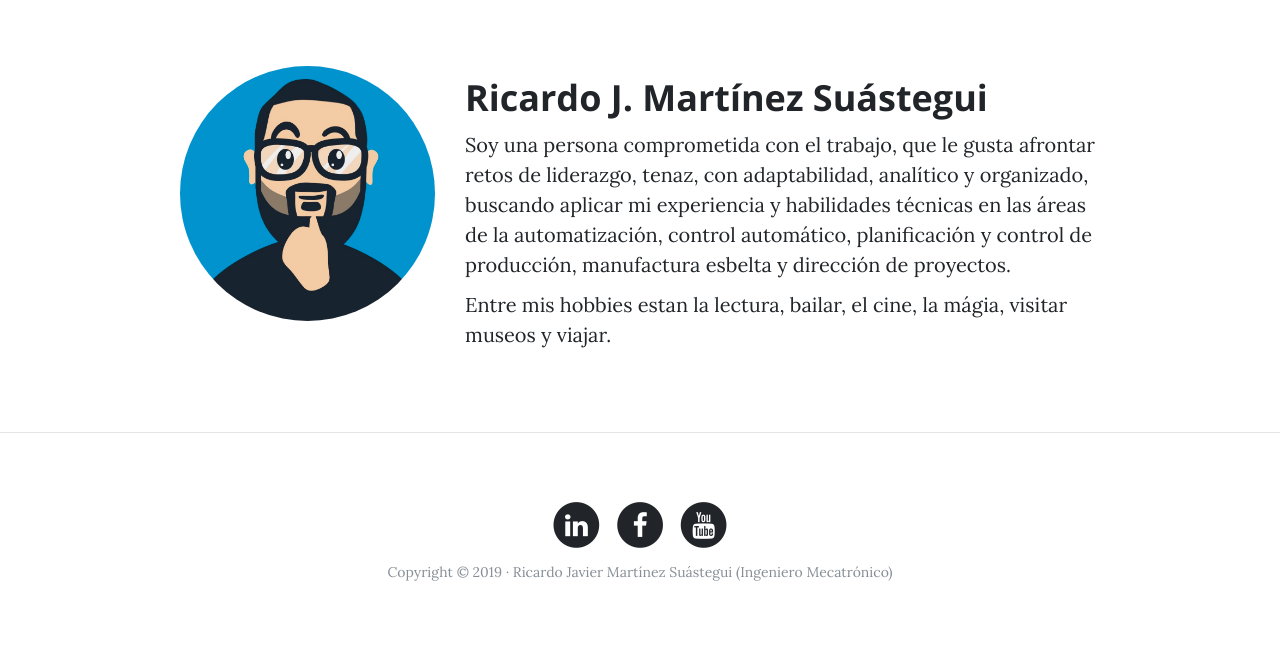
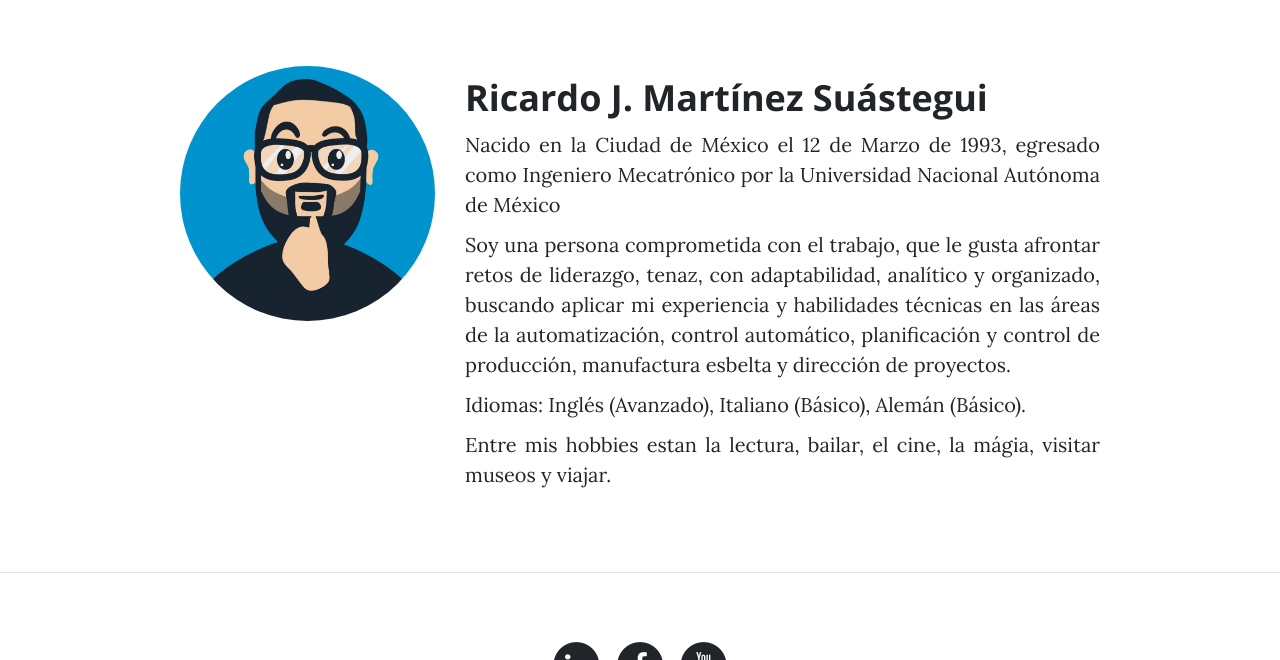
Before and after one commit to drachenjager/web-personal-1, a Django app: page /about-me/ in a window 1280 px wide. Shown: the part 536-1196 px from the top of the page. Before the commit the page ends 1117 px from the top, so only its background shows below. Run offline with Django 3.2, Linux system fonts and the light colour scheme; some libraries are stand-ins or nearby versions.

Commit message:
Update about.html

```diff
--- a/webpersonal/core/templates/core/about.html
+++ b/webpersonal/core/templates/core/about.html
@@ -17,12 +17,12 @@
         </div>
         <div class="col-lg-7 col-md-8">
           <h2 class="section-heading">Ricardo J. Martínez Suástegui</h2>
-          <p ALIGN="justify>Nacido en la Ciudad de México el 12 de Marzo de 1993, egresado como Ingeniero Mecatrónico por la Universidad Nacional Autónoma de México</p>
-          <p ALIGN="justify>Soy una persona comprometida con el trabajo, que le gusta afrontar retos de liderazgo, tenaz, con adaptabilidad, analítico y organizado, buscando
+          <p ALIGN="justify">Nacido en la Ciudad de México el 12 de Marzo de 1993, egresado como Ingeniero Mecatrónico por la Universidad Nacional Autónoma de México</p>
+          <p ALIGN="justify">Soy una persona comprometida con el trabajo, que le gusta afrontar retos de liderazgo, tenaz, con adaptabilidad, analítico y organizado, buscando
              aplicar mi experiencia  y habilidades técnicas en las áreas de la automatización,
              control automático, planificación y control de producción, manufactura esbelta y dirección de proyectos.</p>
-           <p ALIGN="justify>Idiomas: Inglés (Avanzado), Italiano (Básico), Alemán (Básico).</p>
-           <p ALIGN="justify>Entre mis hobbies estan la lectura, bailar, el cine, la mágia, visitar museos y viajar.</p>
+           <p ALIGN="justify">Idiomas: Inglés (Avanzado), Italiano (Básico), Alemán (Básico).</p>
+           <p ALIGN="justify">Entre mis hobbies estan la lectura, bailar, el cine, la mágia, visitar museos y viajar.</p>
         </div>
 </div>
 {%endblock%}
```
